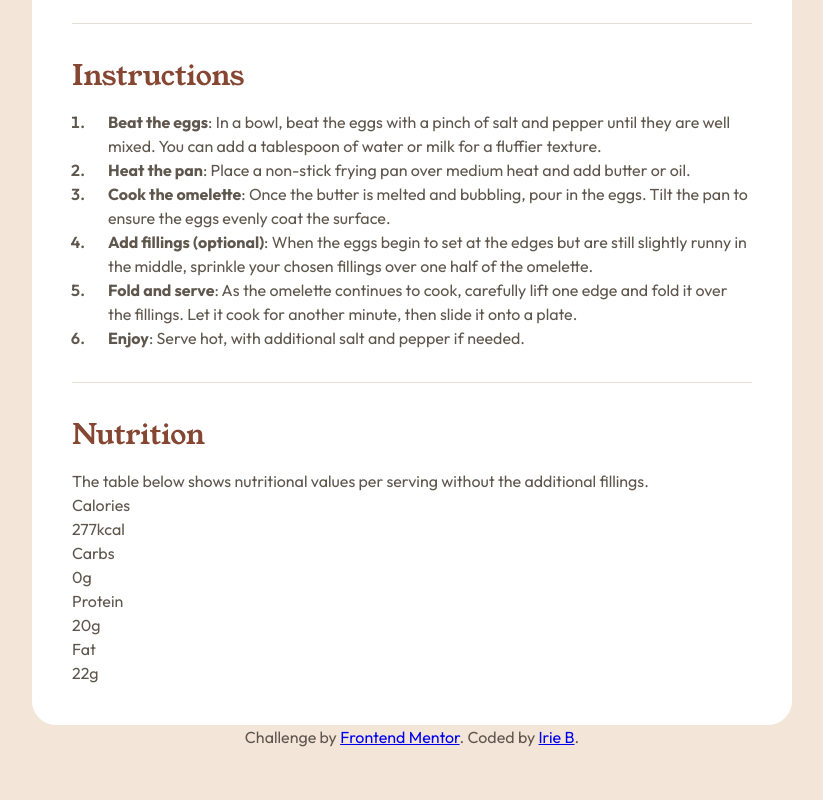
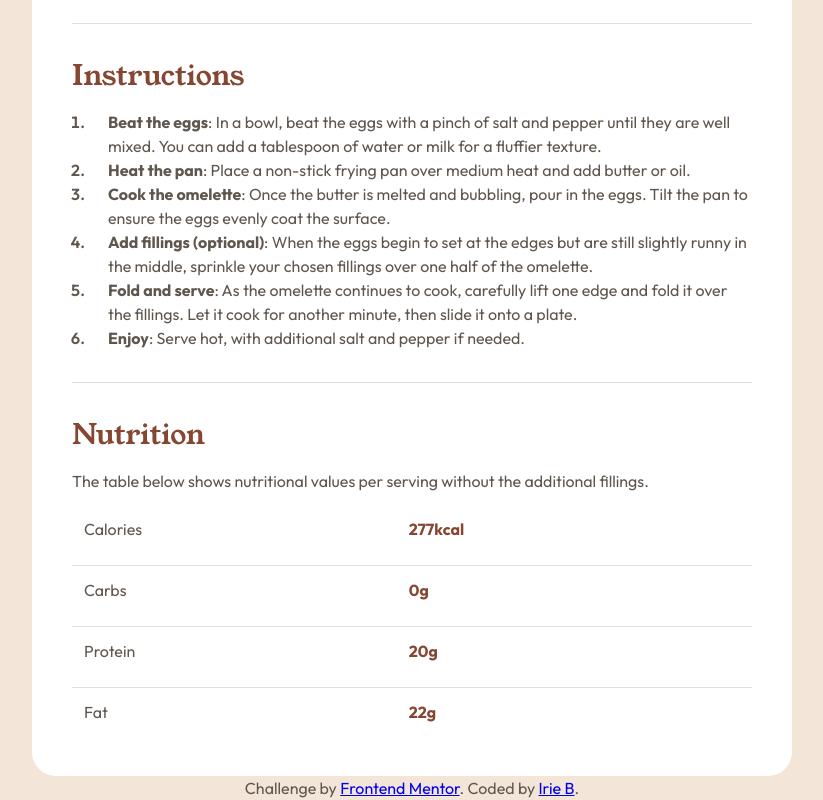
Before and after one commit to IrieBee/fem-recipe-page, a plain HTML site: page index.html in a window 1280 px wide. Shown: the part 962-1762 px from the top of the page, without its empty margins (228-1051 px from the left). Before the commit the page ends 1711 px from the top, so only its background shows below. Drawn offline with Linux system fonts and the light colour scheme.

Commit message:
Style 'nutrition' section

```diff
--- a/style.css
+++ b/style.css
@@ -119,3 +119,35 @@ li > span {
 ol {
     padding-left: 1rem;
 }
+
+section {
+    display: flex;
+    flex-direction: column;
+}
+
+section div {
+    border-bottom: 0.1rem solid var(--neutral-lightGrey);
+    padding: 0.75rem;
+}
+
+section div:last-child {
+    border-bottom: none;
+    padding-bottom: 0rem;
+}
+
+section div p{
+    display: inline-block;
+}
+
+.nutrition p {
+    padding-bottom: 0.75rem;
+}
+
+.label, .value {
+    width: 49%;
+}
+
+.value {
+    font-weight: var(--fw-xl);
+    color: var(--primary-nutmeg)
+}
```
